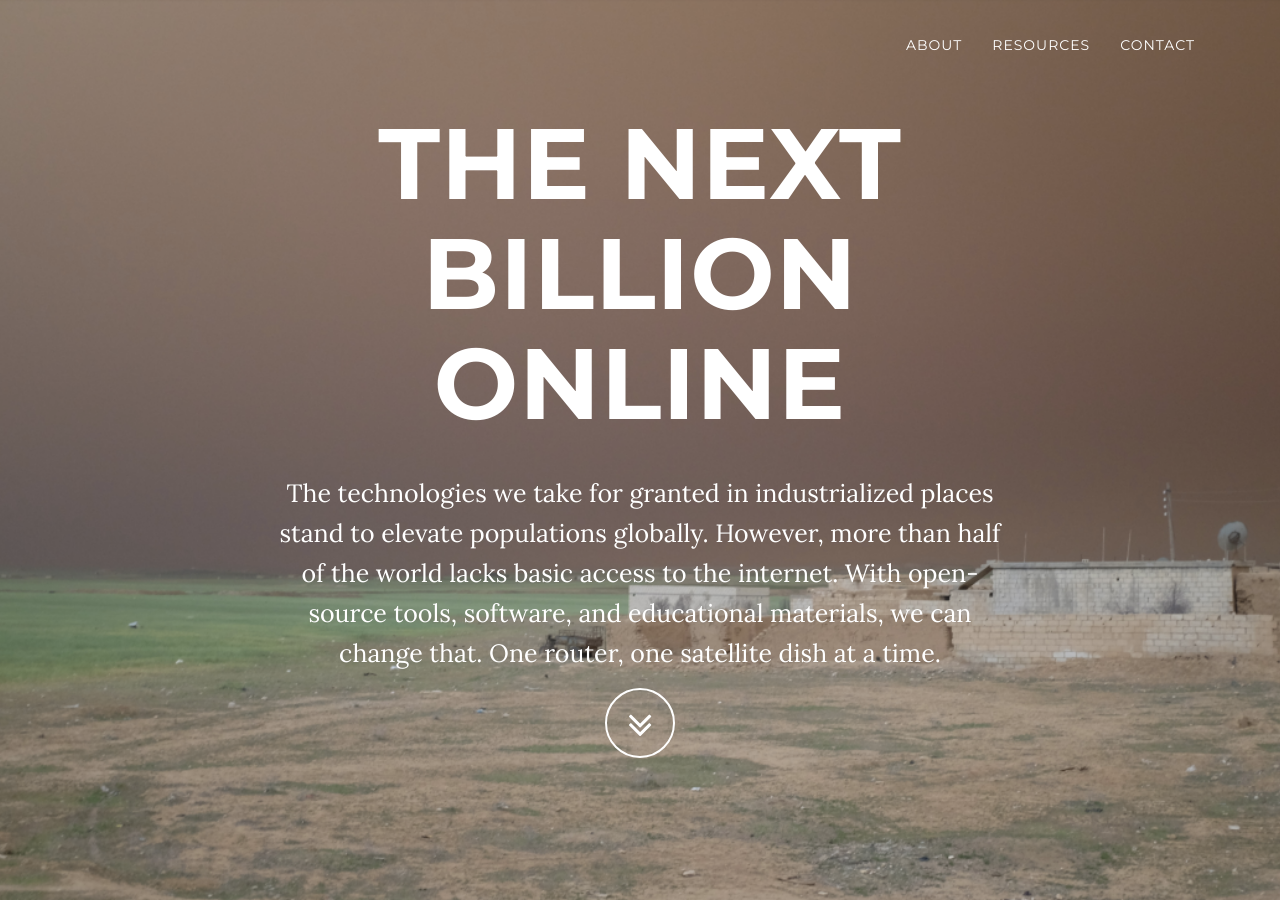
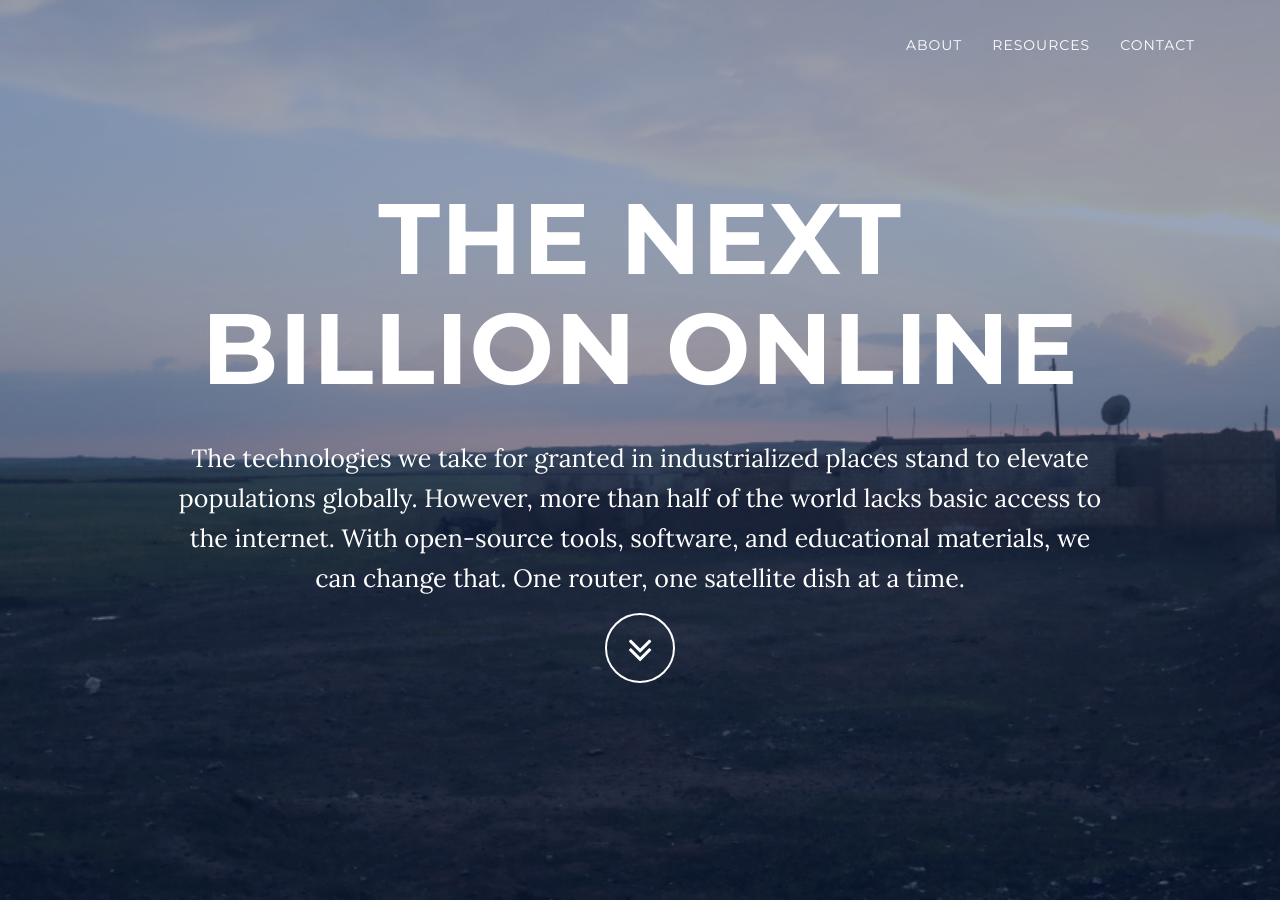
Before and after one commit to thenextbilliononline/thenextbillion.online, a Jekyll site: the page built from index.html, in a window 1280 px wide and 900 px high. Built offline with Jekyll 4.4.1, drawn with Linux system fonts in a browser that asks for light colours.

Commit message:
add new header image and header adjustments

```diff
--- a/_includes/css/grayscale.css
+++ b/_includes/css/grayscale.css
@@ -138,7 +138,7 @@ a:focus {
     padding: 100px 0;
     text-align: center;
     color: #fff;
-    background: url(/img/header-bg.png) no-repeat bottom center scroll;
+    background: url(/img/background-new-blue.png) no-repeat bottom center scroll;
     background-color: {{ site.color.primary-dark }};
     -webkit-background-size: cover;
     -moz-background-size: cover;
--- a/_includes/header.html
+++ b/_includes/header.html
@@ -3,7 +3,7 @@
         <div class="intro-body">
             <div class="container">
                 <div class="row">
-                    <div class="col-md-8 col-md-offset-2">
+                    <div class="col-md-10 col-md-offset-1">
                         <h1 class="brand-heading">{{ site.title }}</h1>
                         <p class="intro-text">{{ site.description }}<br>
                         <a href="#about" class="btn btn-circle page-scroll">
```
Also changed, not shown: img/background-new-blue.png (added), img/background-new.png (added).
